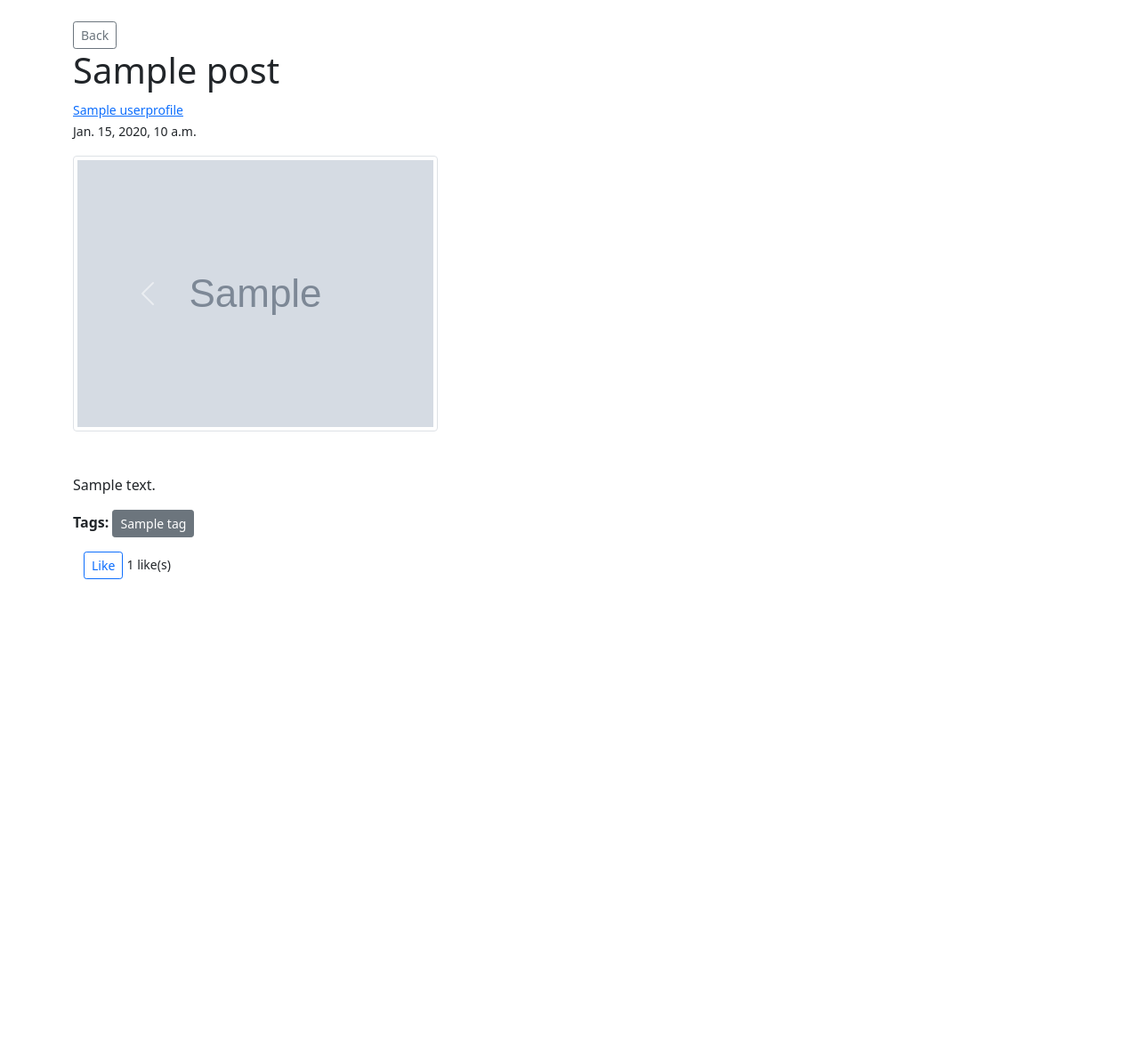
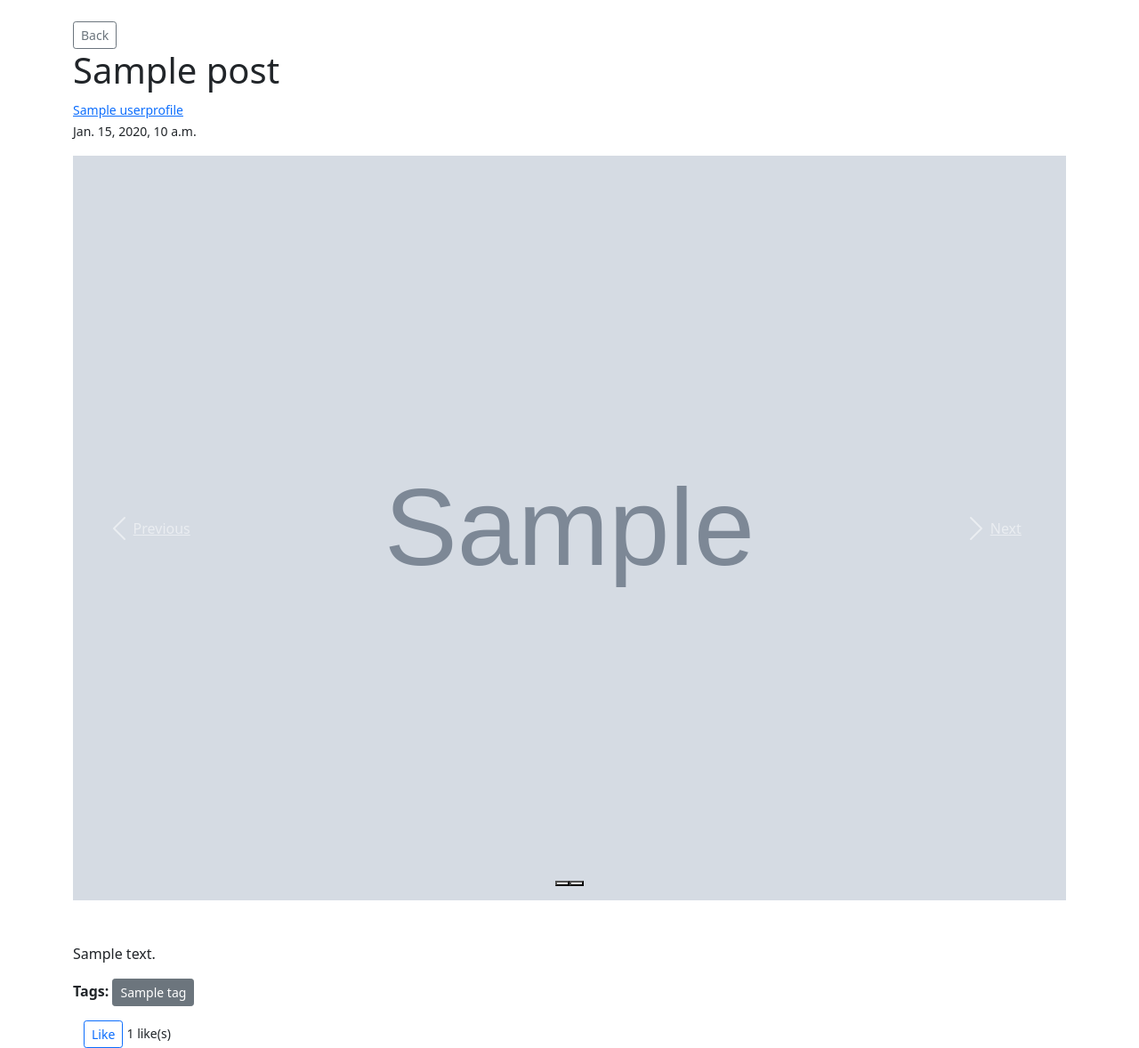
Before and after one commit to margo-dubovik/DjangoGram, a Django app: template djangogramm/post/templates/post_details.html in a window 1280 px wide. Shown: the part 80-1258 px from the top of the page at 89% size. Before the commit the page ends 731 px from the top, so only its background shows below. Run offline with Django 4.2, Linux system fonts and the light colour scheme; the template is opened without the code that fills it: most values are stand-ins (such as "Sample title", 1, 10 or a date in 2020); grey boxes marked "Sample" are stand-in pictures; some libraries are stand-ins or nearby versions.

Commit message:
images carousel in post edited

```diff
--- a/djangogramm/post/templates/post_details.html
+++ b/djangogramm/post/templates/post_details.html
@@ -1,5 +1,8 @@
 {% extends 'base.html' %}
 {% block body %}
+<script src="https://code.jquery.com/jquery-3.2.1.slim.min.js" integrity="sha384-KJ3o2DKtIkvYIK3UENzmM7KCkRr/rE9/Qpg6aAZGJwFDMVNA/GpGFF93hXpG5KkN" crossorigin="anonymous"></script>
+<script src="https://cdnjs.cloudflare.com/ajax/libs/popper.js/1.14.3/umd/popper.min.js" integrity="sha384-ZMP7rVo3mIykV+2+9J3UJ46jBk0WLaUAdn689aCwoqbBJiSnjAK/l8WvCWPIPm49" crossorigin="anonymous"></script>
+<script src="https://maxcdn.bootstrapcdn.com/bootstrap/4.0.0/js/bootstrap.min.js" integrity="sha384-JZR6Spejh4U02d8jOt6vLEHfe/JQGiRRSQQxSfFWpi1MquVdAyjUar5+76PVCmYl" crossorigin="anonymous"></script>
 
 <div class="container">
     <br/>
@@ -9,29 +12,34 @@
     <a href="{% url 'view-profile' post.userprofile.user.pk %}"><small>{{ post.userprofile }}</small></a>
     <p><small>{{ post.date }}</small></p>
 
-    <div id="carouselExampleIndicators" class="carousel slide" data-bs-ride="carousel">
-      <div class="carousel-indicators">
-          {% for image in post.post_images  %}
-            <button type="button" data-bs-target="#carouselExampleIndicators" data-bs-slide-to="{{ forloop.counter }}"
-                    class="active" aria-current="true" aria-label="Slide {{ forloop.counter }}"></button>
+    <div id="post_images_carousel" class="carousel slide" data-ride="carousel">
+    <ol class="carousel-indicators">
+        <button data-target="#post_images_carousel" data-bs-slide-to="0"
+                    class="active" aria-current="true" aria-label="Slide 1"></button>
+        {% for image in post.post_images|slice:"1:" %}
+            <button data-target="#post_images_carousel" data-bs-slide-to="{{ forloop.counter }}"
+            aria-label="Slide {{ forloop.counter|add:'1' }}"></button>
           {% endfor %}
-      </div>
-      <div class="carousel-inner">
-          {% for image in post.post_images  %}
-            <div class="carousel-item active">
-              <img src="{{ image.image.url }}" height="400" alt="post_image" class="img-thumbnail">
+    </ol>
+    <div class="carousel-inner">
+        <div class="carousel-item active">
+            <img src="{{ post.post_images.0.image.url }}" class="d-block w-100" alt="post_image">
+        </div>
+        {% for image in post.post_images|slice:"1:" %}
+            <div class="carousel-item">
+              <img src="{{ image.image.url }}" class="d-block w-100" alt="post_image">
             </div>
           {% endfor %}
-      </div>
-      <button class="carousel-control-prev" type="button" data-bs-target="#carouselExampleIndicators" data-bs-slide="prev">
+    </div>
+    <a class="carousel-control-prev" href="#post_images_carousel" role="button" data-slide="prev">
         <span class="carousel-control-prev-icon" aria-hidden="true"></span>
-        <span class="visually-hidden">Previous</span>
-      </button>
-      <button class="carousel-control-next" type="button" data-bs-target="#carouselExampleIndicators" data-bs-slide="next">
+        <span class="sr-only">Previous</span>
+    </a>
+    <a class="carousel-control-next" href="#post_images_carousel" role="button" data-slide="next">
         <span class="carousel-control-next-icon" aria-hidden="true"></span>
-        <span class="visually-hidden">Next</span>
-      </button>
-    </div>
+        <span class="sr-only">Next</span>
+    </a>
+</div>
 
 
 
```
